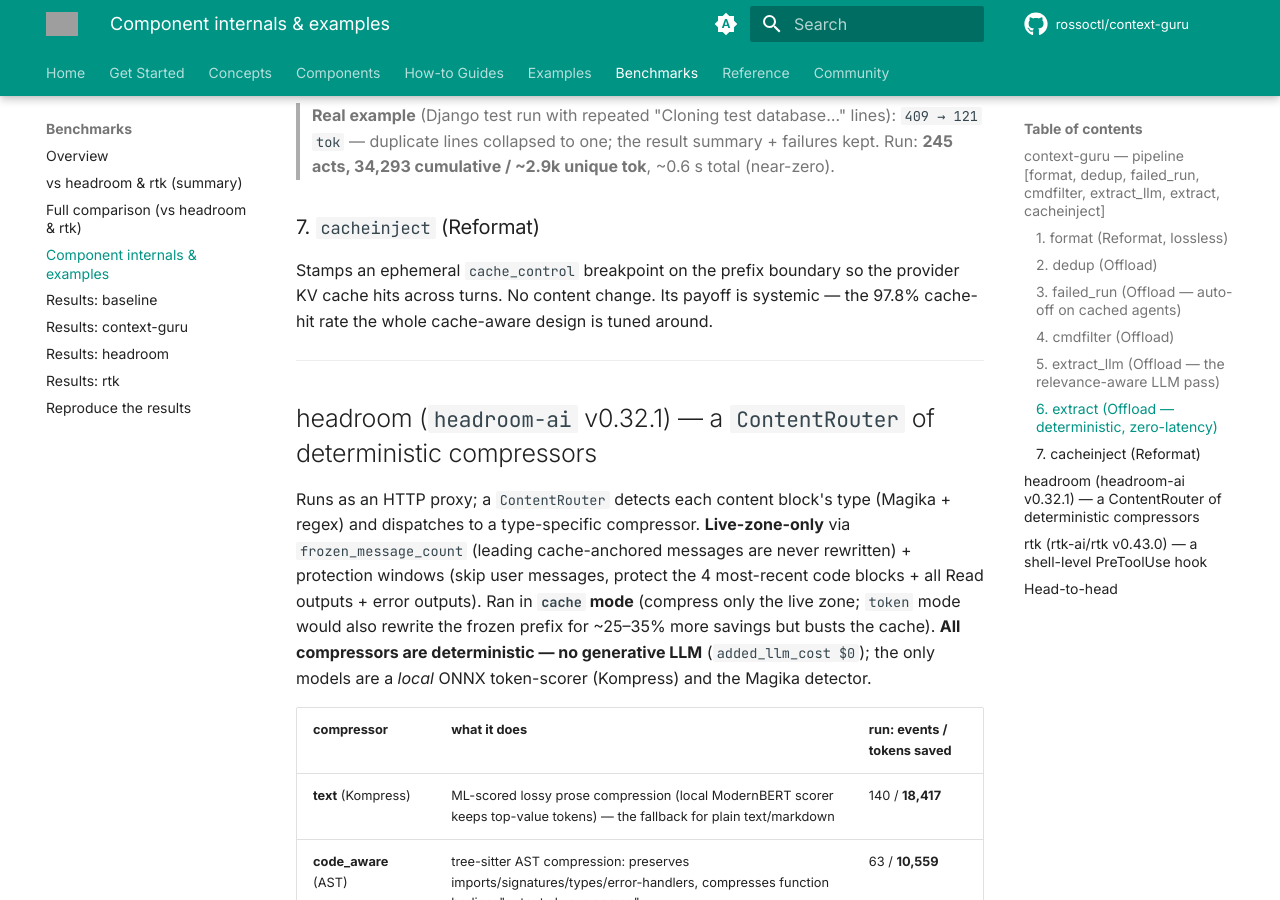
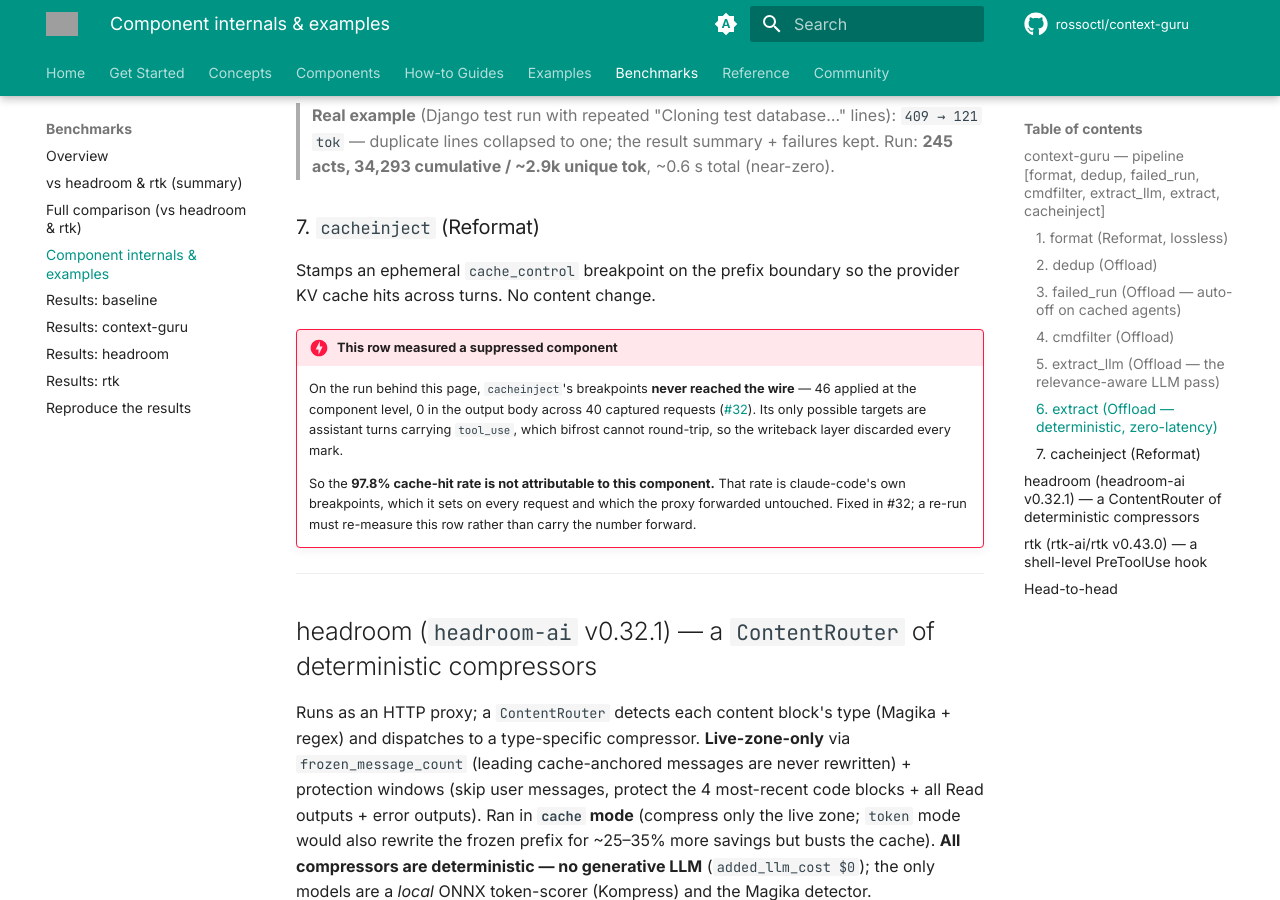
Before and after one commit to itay-nakash/context-guru, an MkDocs documentation site: the page built from docs/results/components.md, in a window 1280 px wide and 900 px high, scrolled down 2773 px. Built offline with MkDocs 1.6.1 and Material for MkDocs 9.7.7, drawn with Linux system fonts in a browser that asks for light colours; comment, search, counter and statistics services are not loaded; grey boxes are pictures that could not be loaded.

Commit message:
docs(results): flag the cacheinject per-component row as a suppressed measurement
The components page credits cacheinject with the 97.8% cache-hit rate. It did not
earn it: on that run its breakpoints never reached the wire (#32), so the rate is
claude-code's own breakpoints, forwarded untouched. Note it in place rather than
delete the row, so a reader comparing against an older build sees why the number
moved.

Assisted-By: Claude Opus 5
Signed-off-by: Osher-Elhadad <Osher.Elhadad@ibm.com>

```diff
--- a/docs/results/components.md
+++ b/docs/results/components.md
@@ -102,8 +102,19 @@ Run: **245 acts, 34,293 cumulative / ~2.9k unique tok**, ~0.6 s total (near-zero
 
 ### 7. `cacheinject` (Reformat)
 Stamps an ephemeral `cache_control` breakpoint on the prefix boundary so the provider KV
-cache hits across turns. No content change. Its payoff is systemic — the 97.8% cache-hit
-rate the whole cache-aware design is tuned around.
+cache hits across turns. No content change.
+
+!!! danger "This row measured a suppressed component"
+    On the run behind this page, `cacheinject`'s breakpoints **never reached the wire** —
+    46 applied at the component level, 0 in the output body across 40 captured requests
+    ([#32](https://github.com/rossoctl/context-guru/issues/32)). Its only possible targets
+    are assistant turns carrying `tool_use`, which bifrost cannot round-trip, so the
+    writeback layer discarded every mark.
+
+    So the **97.8% cache-hit rate is not attributable to this component.** That rate is
+    claude-code's own breakpoints, which it sets on every request and which the proxy
+    forwarded untouched. Fixed in #32; a re-run must re-measure this row rather than carry
+    the number forward.
 
 ---
 
```
